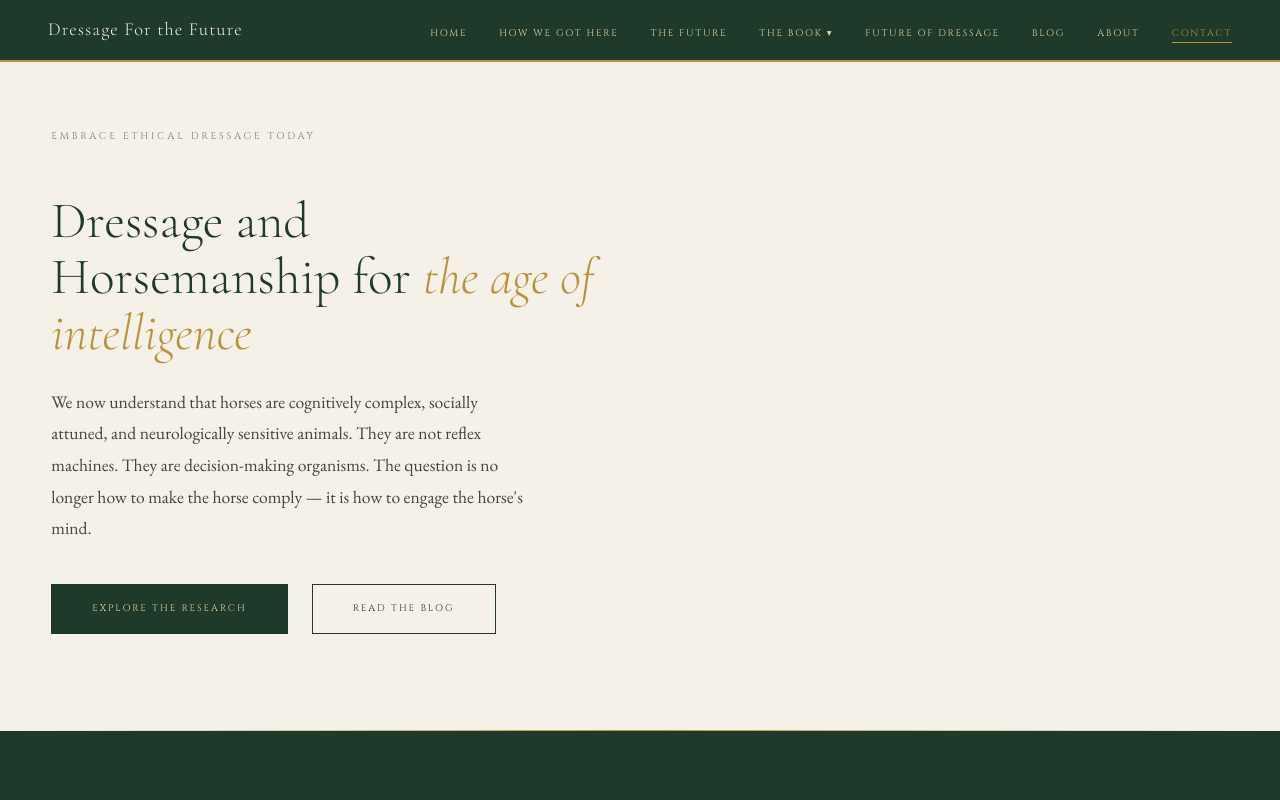
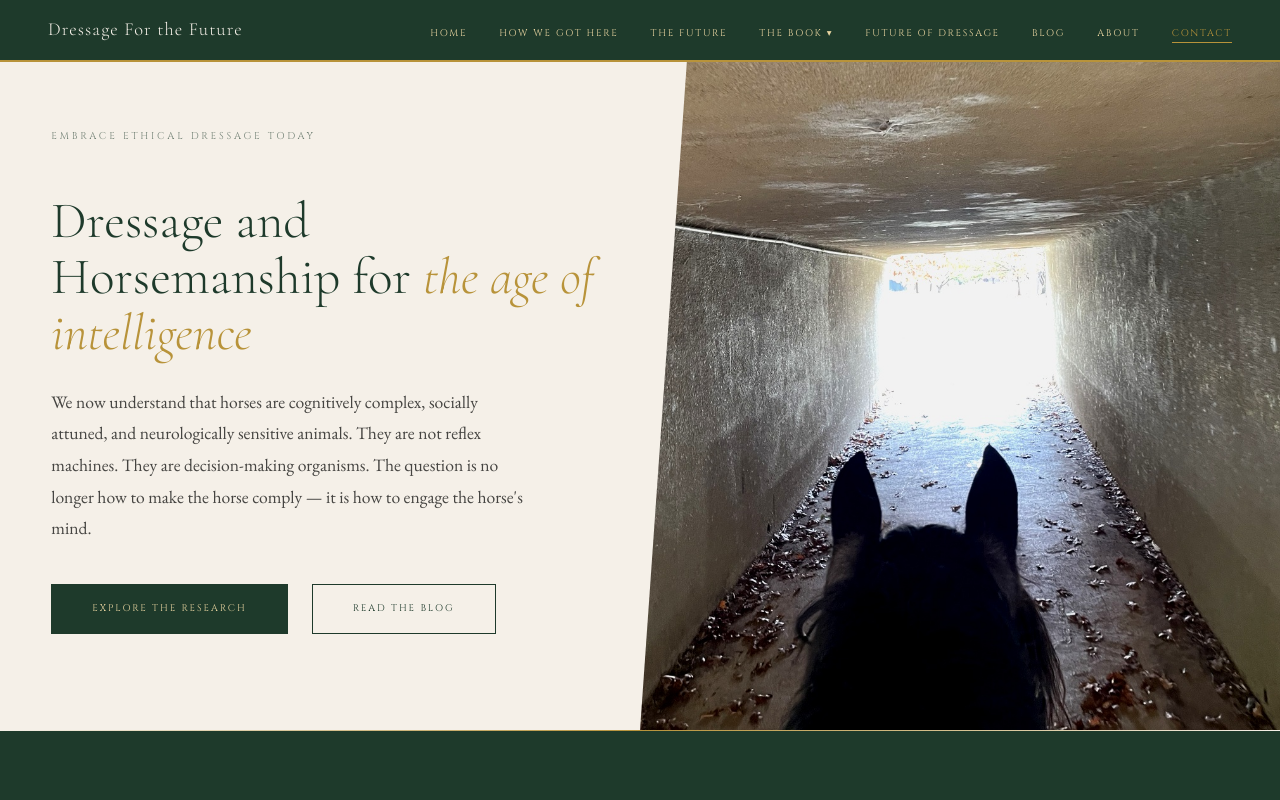
Before and after one commit to PaulaLas-hub/dressage-site, a plain HTML site: page Index/index.html in a window 1280 px wide. Shown: the top 800 px of the page. Drawn offline with nearby package versions, Linux system fonts and the light colour scheme.

Commit message:
Update index.html
Changed image name

```diff
--- a/Index/index.html
+++ b/Index/index.html
@@ -423,7 +423,7 @@
   </div>
   <!-- Right: tunnel image -->
   <div style="position:relative;overflow:hidden;clip-path:polygon(8% 0%, 100% 0%, 100% 100%, 0% 100%);">
-    <img src="images/leo-tunnel.jpg" alt="Leo in the tunnel — light ahead" style="width:100%;height:100%;object-fit:cover;object-position:center;display:block;">
+    <img src="images/Leo tunnel.jpg" alt="Leo in the tunnel — light ahead" style="width:100%;height:100%;object-fit:cover;object-position:center;display:block;">
   </div>
 </section>
 
```
